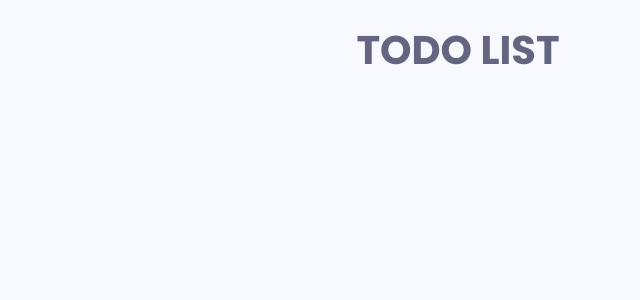
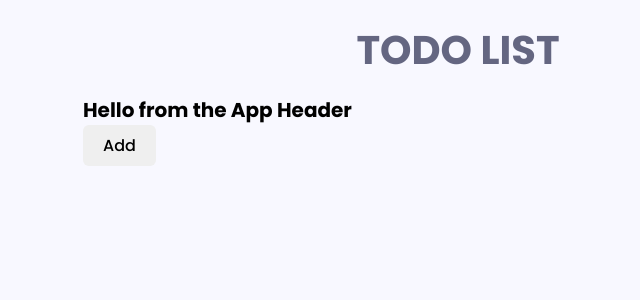
Before and after one commit to LaiaCastilla/todo-app, a React (Create React App) app: page / in a window 1280 px wide. Shown: the top 300 px of the page, without its empty margins (182-822 px from the left). Built offline with nearby package versions, Linux system fonts and the light colour scheme.

Commit message:
starting to make buttons

```diff
--- a/src/App.js
+++ b/src/App.js
@@ -1,11 +1,15 @@
 import React from "react";
 import PageTitle from "./components/PageTitle";
+import style from "./styles/modules/app.module.scss"
+import AppHeader from "./components/AppHeader";
 
 function App() {
   return (
     <div className="container">
-
       <PageTitle/>
+      <div className={style.app__wrapper}>
+       <AppHeader/>
+      </div>
     </div>
   );
 }
--- /dev/null
+++ b/src/components/AppHeader.js
@@ -0,0 +1,13 @@
+import React from 'react'
+import Button from './Button'
+
+function AppHeader() {
+  return (
+    <div>
+        <h1>Hello from the App Header</h1>
+        <Button text="Add"/>
+    </div>
+  )
+}
+
+export default AppHeader
--- /dev/null
+++ b/src/components/Button.js
@@ -0,0 +1,11 @@
+import React, {props} from 'react'
+
+import style from "../styles/modules/button.module.scss"
+
+function Button(props) {
+  return (
+    <button className={style.button}>{props.text}</button>
+  )
+}
+
+export default Button
```
